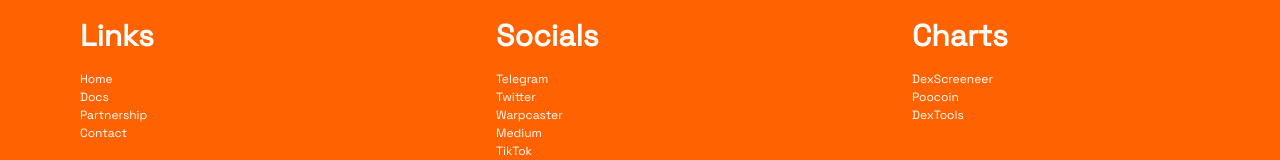
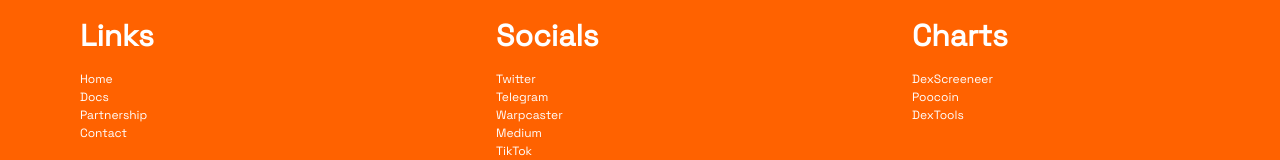
Before and after one commit to gamertechsdefi/Phoenix-Bot-Waitlist, a Next.js app: page / in a window 1280 px wide. Shown: the part 4244-4404 px from the top of the page. Built offline with nearby package versions, Linux system fonts and the light colour scheme.

Commit message:
Update quicklinks.js

```diff
--- a/src/app/components/quicklinks.js
+++ b/src/app/components/quicklinks.js
@@ -31,8 +31,8 @@
             Socials
           </h1>
           <div className="flex flex-col" style={{fontSize: "12px"}}>
-          <a className="hover:text-[yellow]" href="https://twitter.com/PhoenixToken0">Telegram</a>
-          <a className="hover:text-[yellow]" href="https://t.me/PhoenixToken0">Twitter</a>
+          <a className="hover:text-[yellow]" href="https://twitter.com/PhoenixToken0">Twitter</a>
+          <a className="hover:text-[yellow]" href="https://t.me/PhoenixToken0">Telegram</a>
           <a className="hover:text-[yellow]" href="https://warpcast.com/phoenixtoken">Warpcaster</a>
           <a className="hover:text-[yellow]" href="https://medium.com/@phoenixtoken">Medium</a>
           <a className="hover:text-[yellow]" href="https://www.tiktok.com/@phoenixtoken">TikTok</a>
```
